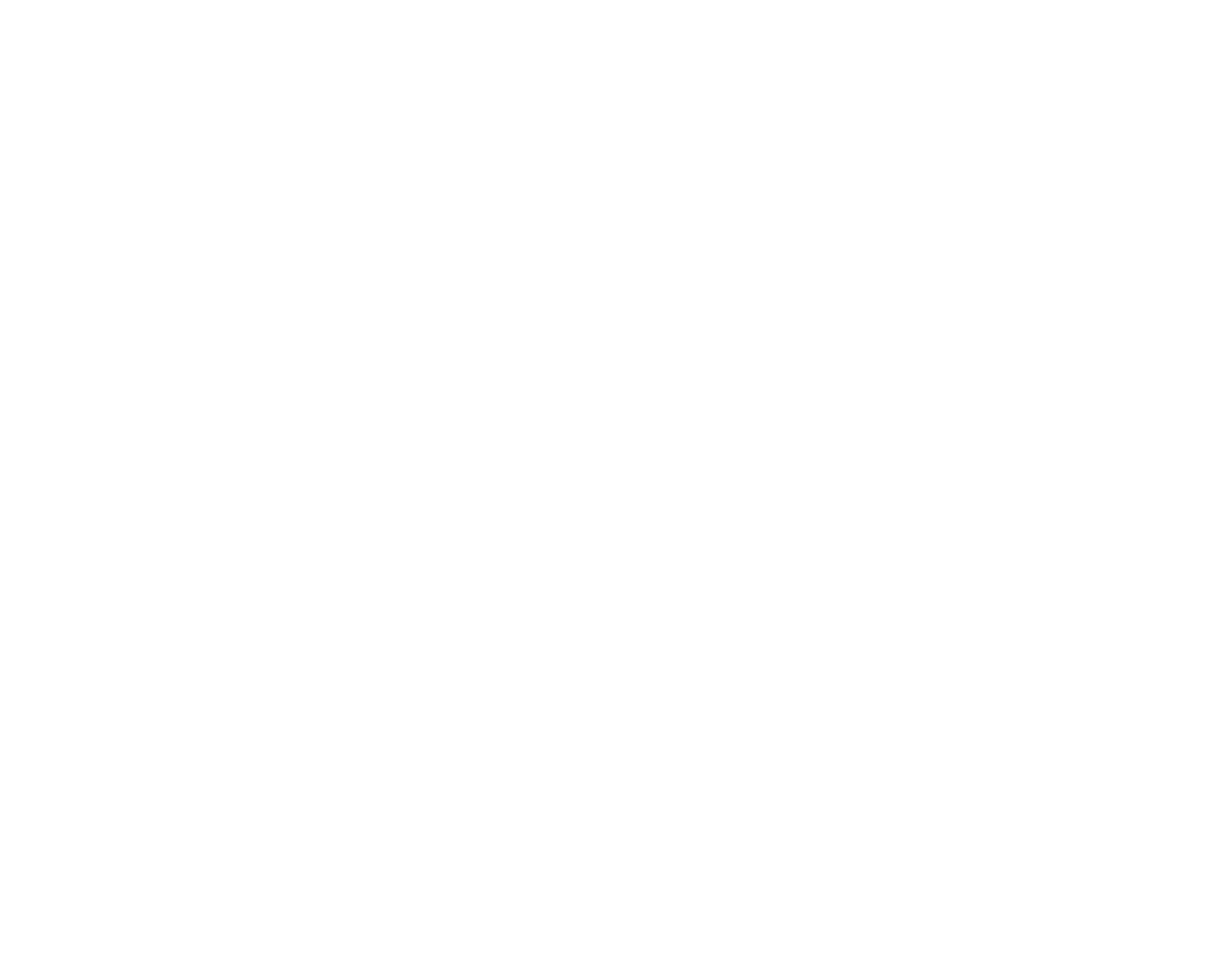
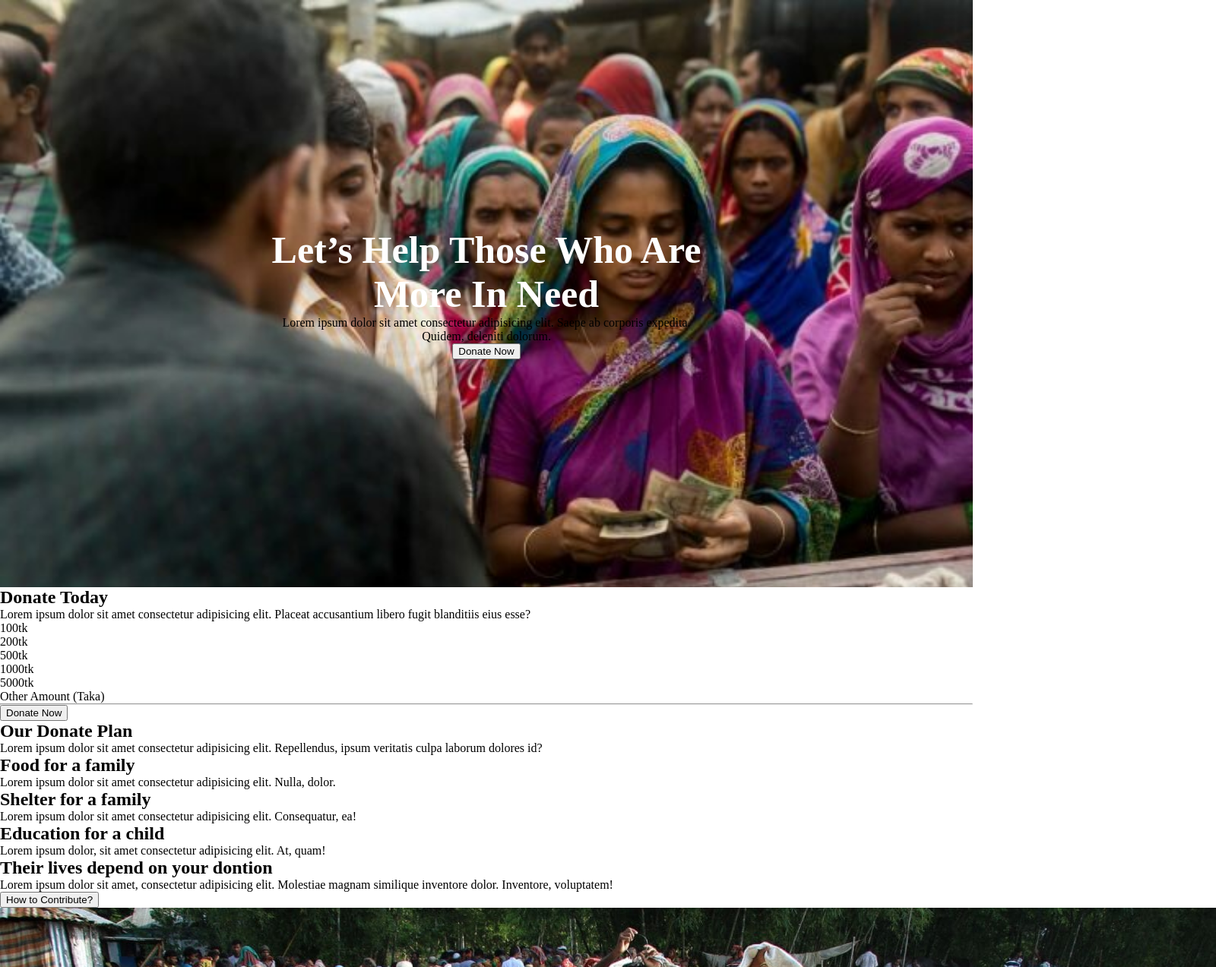
Before and after one commit to istiakantu/donete-site, a plain HTML site: page index.html in a window 1280 px wide. Shown: the top 1273 px of the page at 76% size, 1600 px wide, since content can reach past the window. Before the commit the page ends 800 px from the top, so only its background shows below. Drawn offline with Linux system fonts and the light colour scheme.

Commit message:
html add

```diff
--- /dev/null
+++ b/Style sheet/style.css
@@ -0,0 +1,16 @@
+*{
+    margin: 0;
+}
+.donete-header{
+    background-image: url(../images/donation1.jpg);
+    text-align: center;
+    padding: 300px 350px;
+    background-repeat: no-repeat;
+    background-size: cover;
+
+
+}
+.header-titeel{
+    font-size: 50px;
+    color: white;
+}
--- a/index.html
+++ b/index.html
@@ -1,12 +1,117 @@
 <!DOCTYPE html>
 <html lang="en">
+
 <head>
     <meta charset="UTF-8">
     <meta http-equiv="X-UA-Compatible" content="IE=edge">
     <meta name="viewport" content="width=device-width, initial-scale=1.0">
-    <title>Document</title>
+    <title>Donate</title>
+    <link rel="stylesheet" href="Style sheet/style.css">
 </head>
+
 <body>
+    <!-- header section -->
+    <header class="donete-header">
+        <h2 class="header-titeel">Let’s Help Those Who Are
+            More In Need</h2>
+        <p class="header-text">Lorem ipsum dolor sit amet consectetur adipisicing elit. Saepe ab corporis expedita.
+            Quidem, deleniti dolorum.</p>
+        <button class="btn-primary">Donate Now</button>
+    </header>
+    <!-- main section -->
+    <main>
+        <!-- amount section -->
+        <div class="amount-section">
+            <div class="amount">
+                <h2 class="amount-titel">Donate Today</h2>
+                <p class="amount-details">Lorem ipsum dolor sit amet consectetur adipisicing elit. Placeat accusantium
+                    libero fugit blanditiis eius esse?</p>
+            </div>
+            <div class="amount-container">
+                <div class="money-cotainer">
+                    <p>100tk</p>
+                </div>
+                <div class="money-cotainer">
+                    <p>200tk</p>
+                </div>
+                <div class="money-cotainer">
+                    <p>500tk</p>
+                </div>
+                <div class="money-cotainer">
+                    <p>1000tk</p>
+                </div>
+                <div class="money-cotainer">
+                    <p>5000tk</p>
+                </div>
+            </div>
+            <div class="other-amount-details">
+                <p>Other Amount (Taka)</p>
+                <hr>
+                <button class="btn-primary">Donate Now</button>
+            </div>
+        </div>
+        <!-- donate plan section -->
+        <div class="plan">
+            <div class="donate-plan">
+                <h2 class="plan-titel">Our Donate Plan</h2>
+                <p class="plan-details">Lorem ipsum dolor sit amet consectetur adipisicing elit. Repellendus,
+                    ipsum veritatis culpa laborum dolores id?</p>
+            </div>
+            <div class="plan-container">
+                <div class="p-c">
+                    <!-- <img src="images/" alt="" class="plan-image"> -->
+                    <h2 class="plan-container-titel">Food for a family</h2>
+                    <p class="plan-container-details">Lorem ipsum dolor sit amet consectetur adipisicing elit. Nulla,
+                        dolor.</p>
+                </div>
+                <div class="p-c">
+                    <!-- <img src="" alt="" class="plan-image"> -->
+                    <h2 class="plan-container-titel">Shelter for a family</h2>
+                    <p class="plan-container-details">Lorem ipsum dolor sit amet consectetur adipisicing elit.
+                        Consequatur, ea!</p>
+                </div>
+                <div class="p-c">
+                    <!-- <img src="" alt="" class="plan-image"> -->
+                    <h2 class="plan-container-titel">Education for a child</h2>
+                    <p class="plan-container-details">Lorem ipsum dolor, sit amet consectetur adipisicing elit. At,
+                        quam!</p>
+                </div>
+            </div>
+        </div>
+        <!-- how to contribute section -->
+        <div class="contribute">
+            <div class="contribute-section">
+                <h2 class="contribute-titel">Their lives depend on your dontion</h2>
+                <p class="contribute-details">Lorem ipsum dolor sit amet, consectetur adipisicing elit. Molestiae magnam similique inventore dolor. Inventore, voluptatem!</p>
+                <button class="btn-primary">How to Contribute?</button>
+            </div>
+            <div><img src="images/donation7.jpg" alt="" class="contribute-image"></div>
 
+        </div>
+        <div class="contribute">
+            <div>
+                <img src="images/donation11.jpg" alt="" class="contribute-image">
+            </div>
+            <div class="contribute-section">
+                <h2 class="contribute-titel"></h2>
+                <p class="contribute-details"></p>
+                <button class="btn-primary">How to Contribute</button>
+            </div>
+
+        </div>
+        <!-- contract section -->
+        <div class="contract">
+            <div class="contract-section">
+                <h2 class="contract-titel">Get My Updates</h2>
+                <p class="contract-details">Lorem ipsum dolor sit amet, consectetur adipisicing elit. Sed, assumenda!</p>
+            </div>
+            <div class="form"><input type="email" placeholder="Email" ><button class="btn-primary">Subscribe</button></div>
+        </div>
+    </main>
+    <!-- footer section -->
+    <footer>
+        <h2 class="footer-titel"></h2>
+        <p class="footer-details"></p>
+    </footer>
 </body>
 </html>
```
